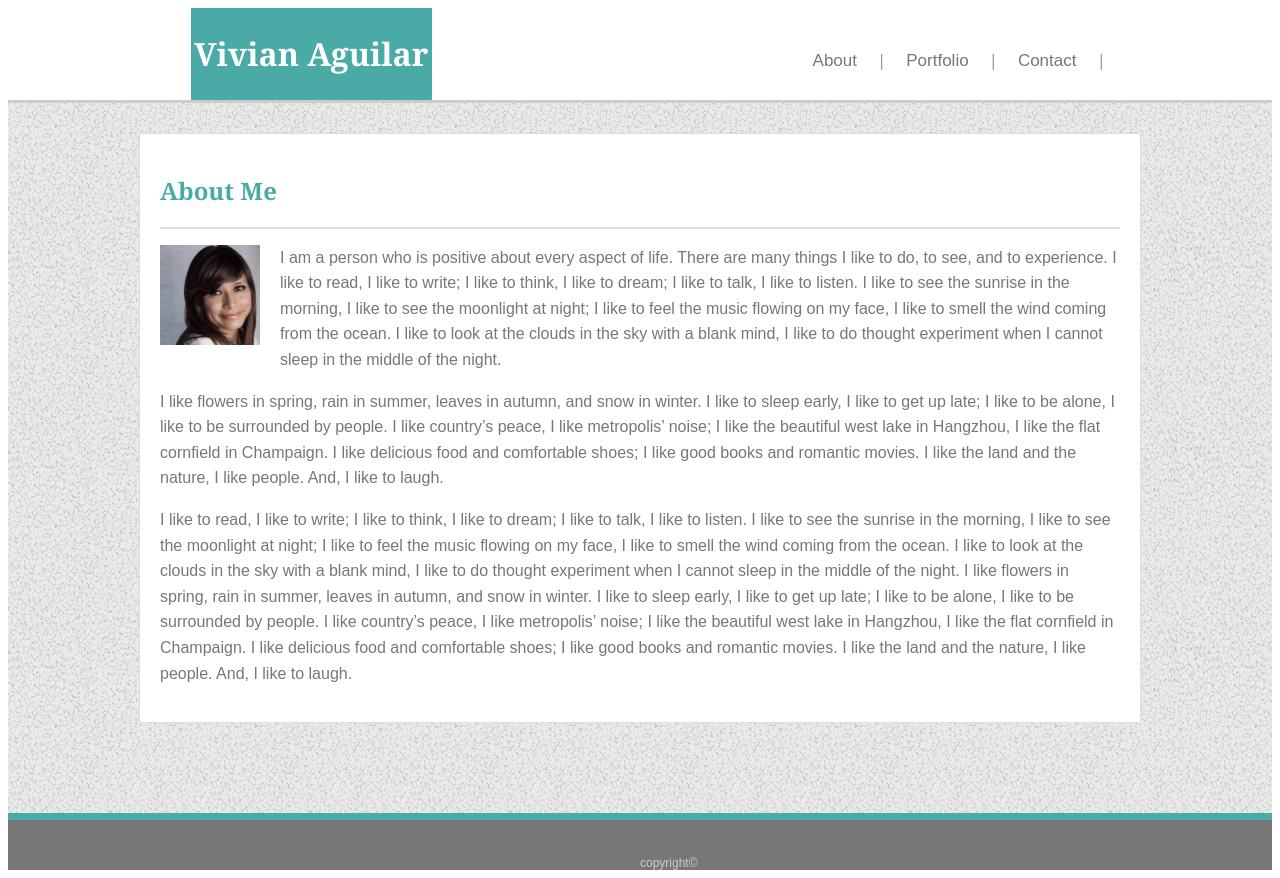
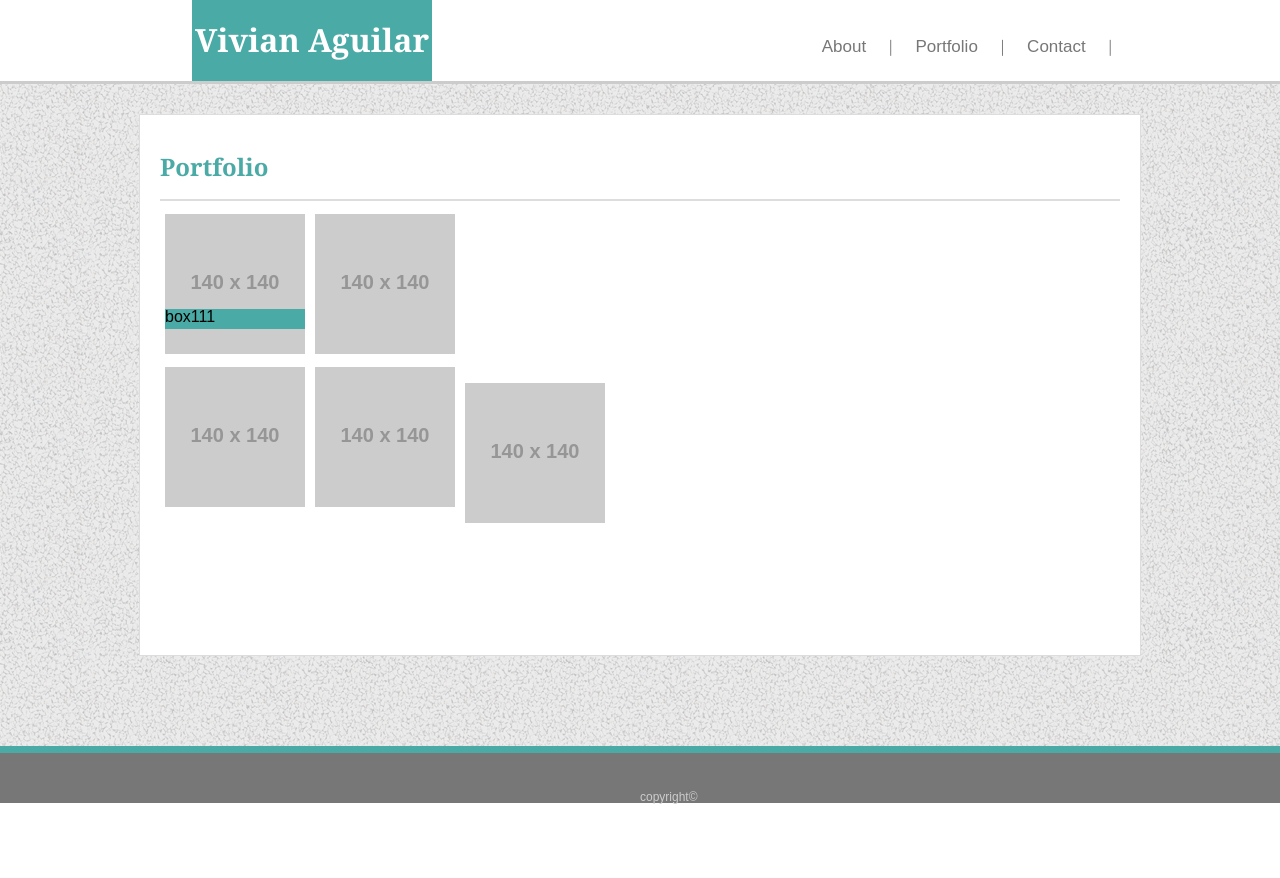
Before and after one commit to vaguilar25/Basic-Portfolio, a plain HTML site: page portfolio.html in a window 1280 px wide. After the commit the page ends 804 px from the top, so only its background shows below. Drawn offline with Linux system fonts and the light colour scheme; placeholder pictures from the web are drawn by us.

Commit message:
Initial portfolio commit

```diff
--- /dev/null
+++ b/assets/css/portfolio.css
@@ -0,0 +1,26 @@
+.portfolio div {
+    float:left;
+
+
+}
+.portfolio img {
+    height: 140px;
+    width: 140px;
+    margin:5px;
+}
+
+.image {
+    position: relative;
+  margin:0;
+
+}
+.box1 {
+
+   background-color:#4aaaa5;
+   width:140px;
+   height:20px;
+   position:absolute;
+   left:5px;
+   top:100px;
+   margin:0;
+}
--- a/assets/css/style.css
+++ b/assets/css/style.css
@@ -5,12 +5,13 @@
 
     border-bottom: 3px solid #cccccc ;
     font-family: Georgia, Times, "Times New Roman" , serif;
+
 }
 
 /* Navigation bar */
 .navBar {
 
-   display:inline-flex;
+  display:inline-flex;
   justify-content: flex-end;
   width:53%;
   color:#777777;
@@ -30,7 +31,7 @@
 /* Display Name on the header */
 .nameHeader {
     display:inline-block;
-    padding-left: 14.5%;
+    padding-left: 15%;
 
     padding-bottom: 0%;
 
@@ -55,6 +56,7 @@
 }
 .container {
  width: 960px;
+ height:500px;
  background-color:#ffffff;
  border:solid #dddddd 1px;
  padding:20px 20px 20px 20px ;
@@ -64,11 +66,13 @@
 
 .container hr {
     border-color:#dddddd;
+    border-style: solid;
 }
 .about img {
     float: left;
     padding: 0px 20px 20px 0px;
-
+    height: 100px;
+    width: 100;
 }
 
 /* footer */
@@ -100,6 +104,11 @@
 p {
     color:#777777;
     line-height: 1.6;
+    display: block;
+    margin-block-start: 1em;
+    margin-block-end: 1em;
+    margin-inline-start: 0px;
+    margin-inline-end: 0px;
 }
 
 body {
@@ -111,9 +120,23 @@ body {
 h2 {
     font-family: Georgia, Times, "Times New Roman" , serif;
     color:#4aaaa5;
+    display: block;
+    font-size: 1.5em;
+    margin-block-start: 0.83em;
+    margin-block-end: 0.83em;
+    margin-inline-start: 0px;
+    margin-inline-end: 0px;
+    font-weight: bold;
 }
 
 h1 {
     color:white;
+    display: block;
+    font-size: 2em;
+    margin-block-start: 0.67em;
+    margin-block-end: 0.67em;
+    margin-inline-start: 0px;
+    margin-inline-end: 0px;
+    font-weight: bold;
 
 }
--- a/portfolio.html
+++ b/portfolio.html
@@ -1,8 +1,10 @@
 <!DOCTYPE html>
     <html lang="en">
     <head>
+            <link rel="stylesheet" type="text/css" href="assets/css/reset.css">
             <link rel="stylesheet" type="text/css" href="assets/css/style.css">
-            <title>Vivian Aguilar</title>
+            <link rel="stylesheet" type="text/css" href="assets/css/portfolio.css">
+            <title>Vivian Aguilar - Portfolio</title>
     </head>
 
  <body>
@@ -25,38 +27,39 @@
             <!--This section is for the body-->
          <div class="backContainer">
             <div class="container">
-                <h2>About Me</h2>
-                <hr noshade>
-                <div class="about">
-                    <p><img src=assets/images/portrait.png      width="100" height="100">
-                        I am a person who is positive about every aspect of life. There are many things I like to do, to see, and to experience.
-                         I like to read, I like to write; I like to think, I like to dream; I like to talk, I like to listen.
-                         I like to see the sunrise in the morning, I like to see the moonlight at night; I like to feel the music flowing on my face,
-                          I like to smell the wind coming from the ocean. I like to look at the clouds in the sky with a blank mind,
-                          I like to do thought experiment when I cannot sleep in the middle of the night.</p>
+                    <h2>Portfolio</h2>
+                    <hr >
+                    <div class="portfolio">
+                         <div class=image>
+                            <div class="box1">box111</div>
+                            </div>
+                            <img src=https://via.placeholder.com/140 alt="Vivian Aguilar" >
 
-                          <p>I like flowers in spring, rain in summer,
-                          leaves in autumn, and snow in winter. I like to sleep early, I like to get up late; I like to be alone,
-                          I like to be surrounded by people. I like country’s peace, I like metropolis’ noise; I like the beautiful west lake in Hangzhou,
-                          I like the flat cornfield in Champaign. I like delicious food and comfortable shoes; I like good books and romantic movies.
-                           I like the land and the nature, I like people. And, I like to laugh.
-                           </p><p>
-                           I like to read, I like to write; I like to think, I like to dream; I like to talk, I like to listen.
-                         I like to see the sunrise in the morning, I like to see the moonlight at night; I like to feel the music flowing on my face,
-                          I like to smell the wind coming from the ocean. I like to look at the clouds in the sky with a blank mind,
-                          I like to do thought experiment when I cannot sleep in the middle of the night. I like flowers in spring, rain in summer,
-                          leaves in autumn, and snow in winter. I like to sleep early, I like to get up late; I like to be alone,
-                          I like to be surrounded by people. I like country’s peace, I like metropolis’ noise; I like the beautiful west lake in Hangzhou,
-                          I like the flat cornfield in Champaign. I like delicious food and comfortable shoes; I like good books and romantic movies.
-                           I like the land and the nature, I like people. And, I like to laugh.
-                         </p>
-                </div>
+                           <div>
+                           <img src=https://via.placeholder.com/140 alt="Vivian Aguilar" class="image1">
+                           </div>
+                            <br>
+                            <div>
+                            <img src=https://via.placeholder.com/140 alt="Vivian Aguilar" class="image1">
+                           </div>
+
+                            <div>
+                            <img src=https://via.placeholder.com/140 alt="Vivian Aguilar" class="image1">
+                           </div>
+
+                            <br>
+
+                            <div>
+                                    <img src=https://via.placeholder.com/140 alt="Vivian Aguilar" class="image1">
+                                   </div>
+
+                    </div>
 
             </div>
         </div>
 
 
-
+    <!--This section is for the footer-->
     <div class=footer>
         <span>copyright© </span>
 
```
Also changed, not shown: index.html (+5 -5 lines), 2 other files.
